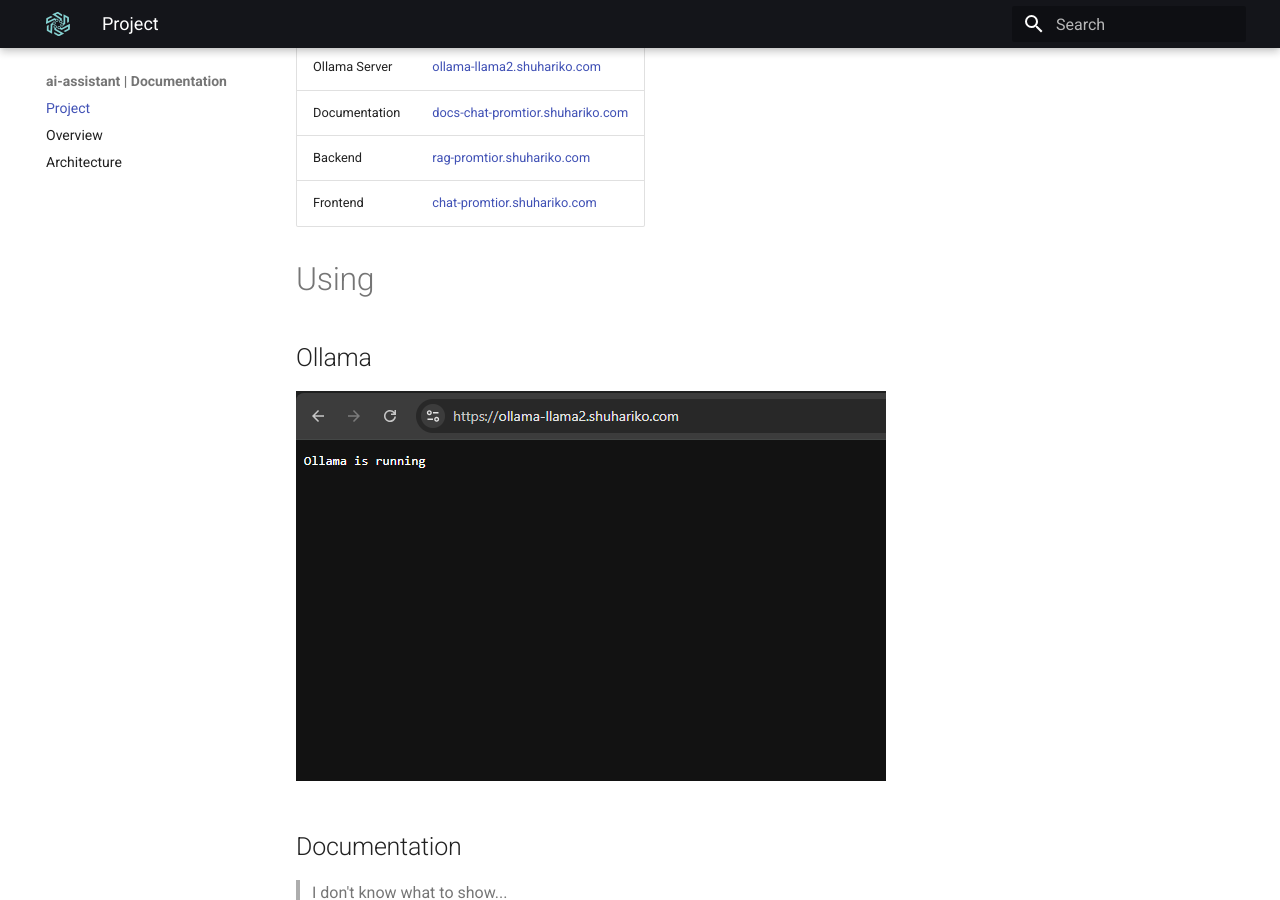
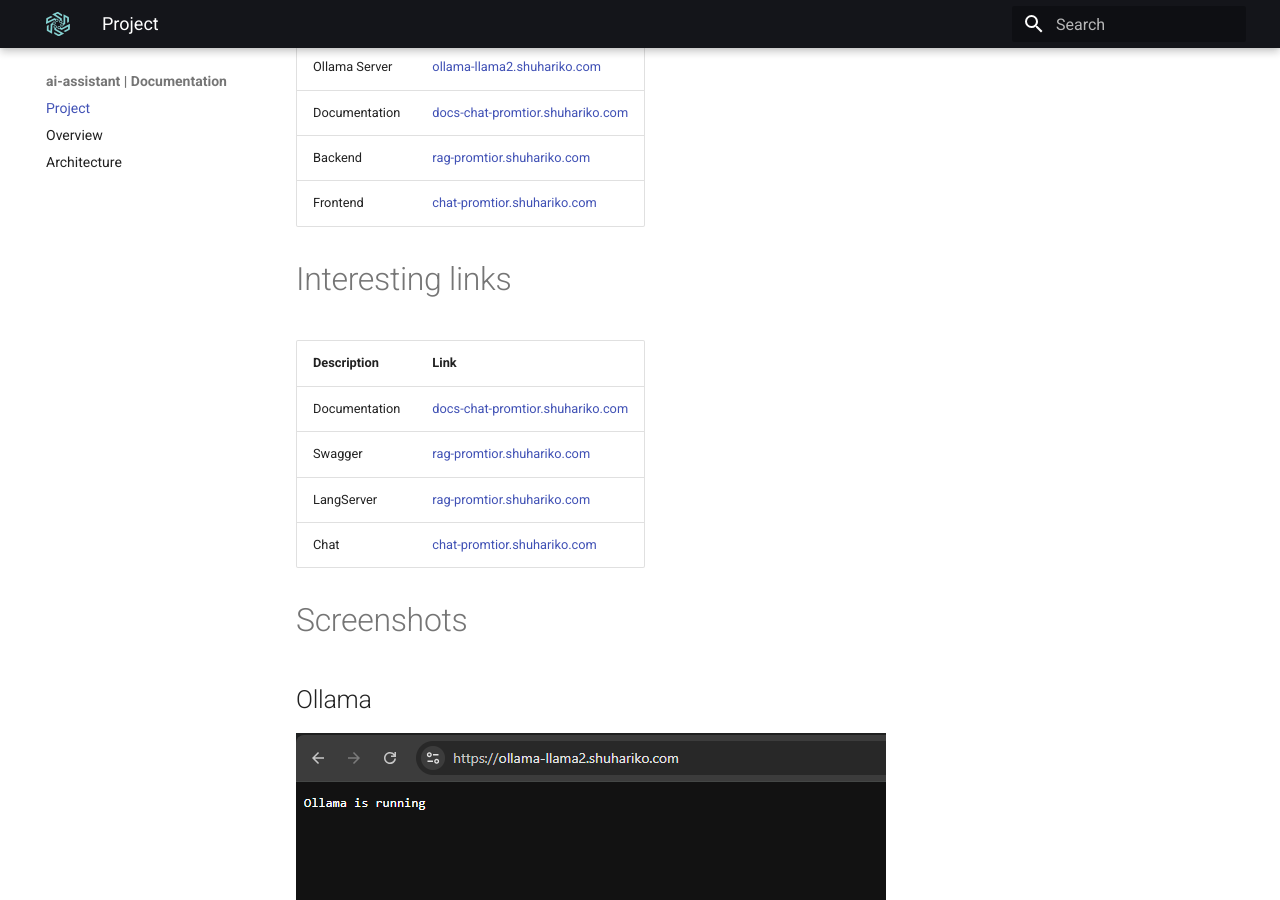
Before and after one commit to xlmriosx/promtior-ai-assistant, an MkDocs documentation site: the page built from docs/docs/index.md, in a window 1280 px wide and 900 px high, scrolled down 397 px. Built offline with MkDocs 1.6.1 and Material for MkDocs 9.7.7, drawn with Linux system fonts in a browser that asks for light colours.

Commit message:
docs: add relevan links

```diff
--- a/docs/docs/index.md
+++ b/docs/docs/index.md
@@ -15,7 +15,16 @@
 | Backend     |  [rag-promtior.shuhariko.com](https://rag-promtior.shuhariko.com)  |
 | Frontend     |  [chat-promtior.shuhariko.com](https://chat-promtior.shuhariko.com)   |
 
-# Using
+# Interesting links
+
+| Description    | Link |
+|-----------|------|
+| Documentation      | [docs-chat-promtior.shuhariko.com](https://docs-chat-promtior.shuhariko.com)   |
+| Swagger     |  [rag-promtior.shuhariko.com](https://rag-promtior.shuhariko.com/docs)  |
+| LangServer     |  [rag-promtior.shuhariko.com](https://rag-promtior.shuhariko.com/langserve/playground)  |
+| Chat     |  [chat-promtior.shuhariko.com](https://chat-promtior.shuhariko.com)   |
+
+# Screenshots
 
 ## Ollama
 
```
